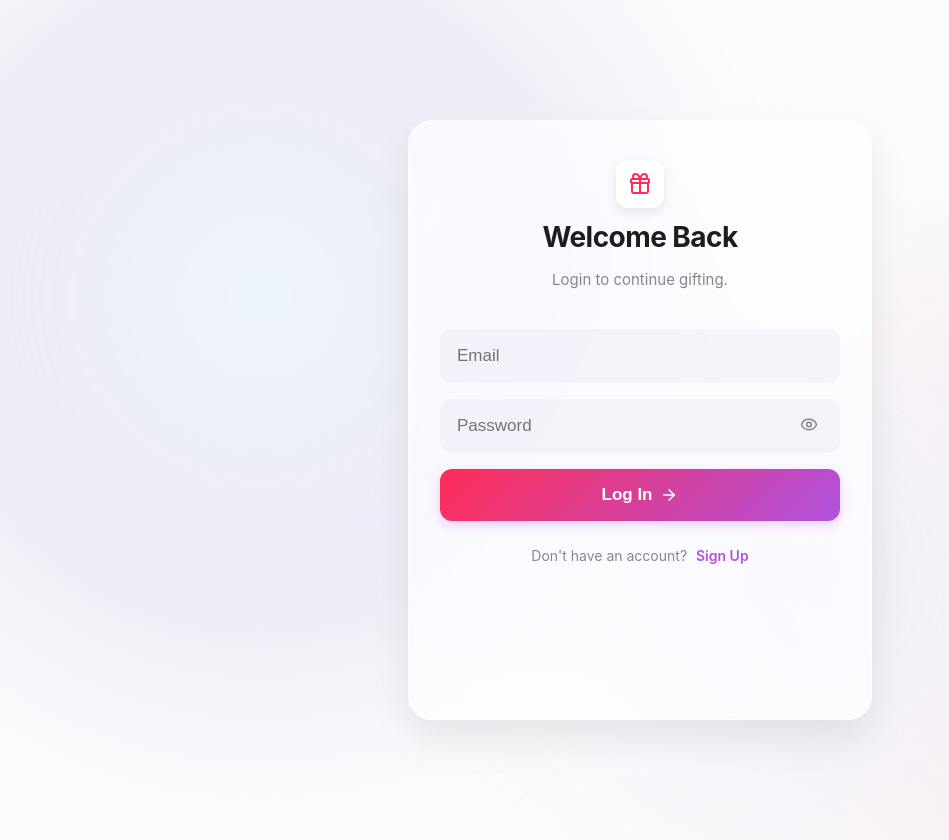
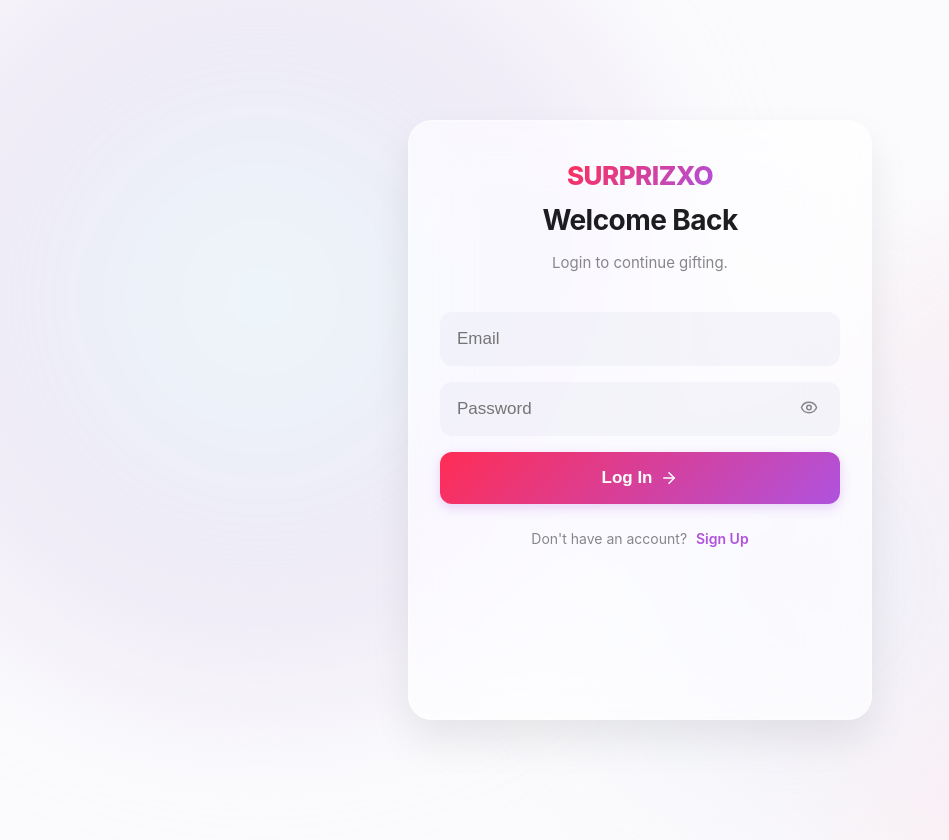
Before and after one commit to bakorimukhtar/surprizxo, a React (Vite) app: page / in a window 1280 px wide. Shown: the whole page, without its empty margins (0-949 px from the left). Built offline with nearby package versions, Linux system fonts and the light colour scheme.

Commit message:
Updated AuthPage

```diff
--- a/src/pages/AuthPage.jsx
+++ b/src/pages/AuthPage.jsx
@@ -88,6 +88,18 @@ const styles = `
   .auth-header { text-align: center; margin-bottom: 24px; transform: translateZ(20px); position: relative; }
   .auth-title { font-size: 28px; font-weight: 700; color: var(--ios-text-primary); margin: 12px 0 4px; letter-spacing: -0.02em; }
   .auth-subtitle { font-size: 15px; color: var(--ios-text-secondary); font-weight: 400; line-height: 1.4; }
+
+  /* New Text Logo Style */
+  .auth-logo-text {
+    font-size: 26px;
+    font-weight: 800;
+    background: var(--brand-gradient);
+    -webkit-background-clip: text;
+    -webkit-text-fill-color: transparent;
+    letter-spacing: -0.02em;
+    margin: 0 auto;
+    display: inline-block;
+  }
 
   /* Top Username Label */
   .user-badge {
@@ -208,7 +220,6 @@ export default function AuthPage() {
 
   // UI Toggles
   const [showPassword, setShowPassword] = useState(false);
-  const hasLocalLogo = false;
 
   // --- 3D TILT LOGIC ---
   const x = useMotionValue(0);
@@ -349,11 +360,12 @@ export default function AuthPage() {
               </button>
             ) : null}
 
+            {/* NEW TEXT LOGO */}
             <motion.div
-              style={{ x: logoX, y: logoY, width: 48, height: 48, background: '#FFF', borderRadius: 12, display: 'flex', alignItems: 'center', justifyContent: 'center', margin: '0 auto', boxShadow: '0 4px 12px rgba(0,0,0,0.1)' }}
-              whileHover={{ scale: 1.1, rotate: 5 }}
+              style={{ x: logoX, y: logoY, margin: '0 auto', textAlign: 'center' }}
+              whileHover={{ scale: 1.05 }}
             >
-               {hasLocalLogo ? null : <Gift color="#FF2D55" size={24} />}
+               <h1 className="auth-logo-text">SURPRIZXO</h1>
             </motion.div>
 
             {/* REQUIREMENT 1: Top Center Username Label */}
```
